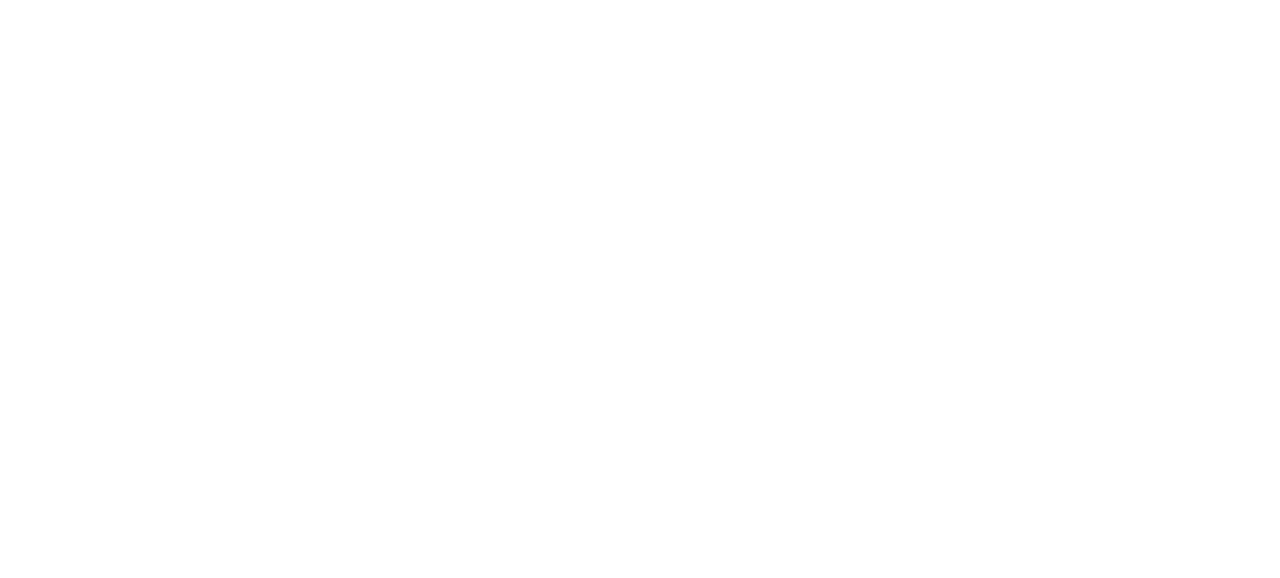
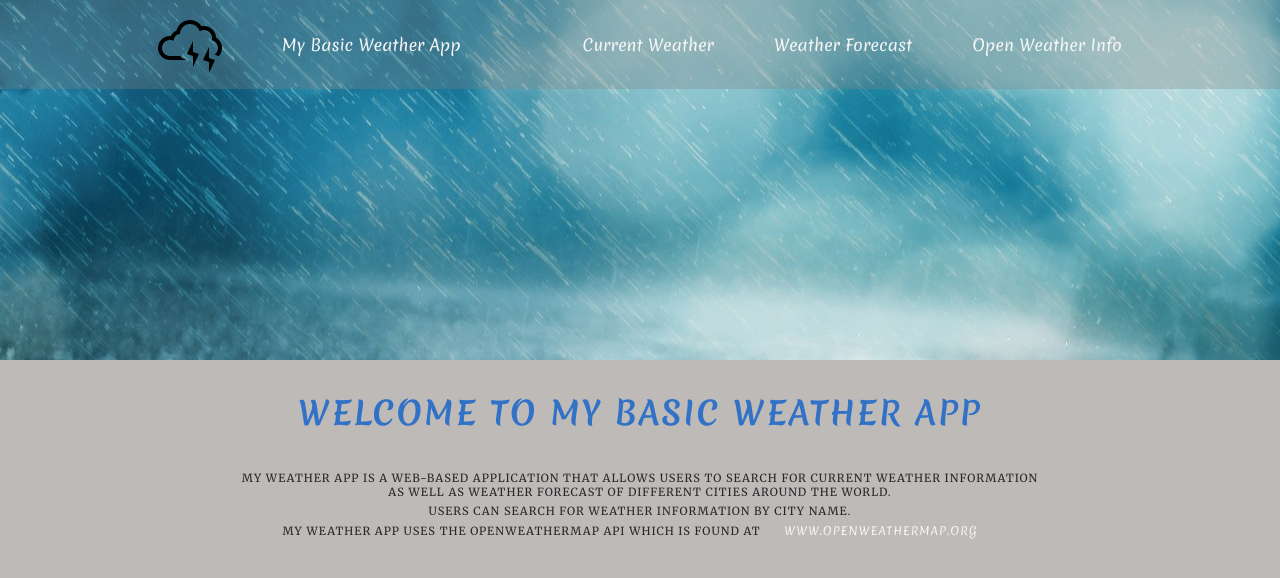
Before and after one commit to DeRooDirk/Weather-app, a plain HTML site: page index.html in a window 1280 px wide. Drawn offline with Linux system fonts and the light colour scheme; a web font is replaced by a local one.

Commit message:
update html
basic page layout

```diff
--- a/index.html
+++ b/index.html
@@ -4,11 +4,62 @@
 <head>
     <meta charset="UTF-8">
     <meta name="viewport" content="width=device-width, initial-scale=1.0">
+    <link rel="preconnect" href="https://fonts.gstatic.com">
+    <link href="https://fonts.googleapis.com/css2?family=Merienda:wght@400;700&family=Merriweather:ital,wght@0,300;0,400;0,700;0,900;1,400&display=swap" rel="stylesheet">
+    <link rel="preconnect" href="https://fonts.gstatic.com">
+    <link href="https://fonts.googleapis.com/css2?family=Sansita+Swashed:wght@300;400;500;600;700;800;900&display=swap" rel="stylesheet">
+    <link rel="preconnect" href="https://fonts.gstatic.com">
+    <link href="https://fonts.googleapis.com/css2?family=Dancing+Script:wght@400;500;600;700&display=swap" rel="stylesheet">
     <link rel="stylesheet" href="style.css">
-    <title>Weather app</title>
+    <title>My Weather app</title>
 </head>
 
 <body>
+    <section class="top">
+        <nav>
+            <div class="container">
+                <ul>
+                    <li>
+                        <a href="index.html" class="navbar-brand navbar-link weather">
+                            <img src="logo.png" class="img-responsive" id="logo" alt="">
+                        </a>
+                    </li>
+                    <li>
+                        <a href="">My Basic Weather App</a>
+                    </li>
+
+                </ul>
+                <ul>
+                    <li>
+                        <a href="">Current Weather</a>
+                    </li>
+                    <li>
+                        <a href="">Weather Forecast </a>
+                    </li>
+                    <li>
+                        <a href="">Open Weather Info </a>
+                    </li>
+                </ul>
+            </div>
+        </nav>
+    </section>
+    <section class="bottom">
+        <div class="container-Two">
+            <h1>Welcome To My Basic Weather App</h1>
+            <p>My weather app is a web-based application that allows users to search for current weather information <br> as well as weather forecast of different cities around the world.</p>
+            <p>Users can search for weather information by city name.</p>
+            <p> My weather app uses the openweathermap API which is found at
+                <a href="http\\:www.openweathermap.org">www.openweathermap.org</a>
+            </p>
+
+        </div>
+    </section>
+
+
+
+
+
+
     <script src="./sandbox.js"></script>
 </body>
 
--- a/style.css
+++ b/style.css
@@ -0,0 +1,83 @@
+/* font-family: 'Merriweather', serif; */
+
+
+/*  font-family: 'Merienda', cursive; */
+
+* {
+    margin: 0;
+    padding: 0;
+    box-sizing: border-box;
+}
+
+.top {
+    background-color: rgba(95, 158, 160, 0.582);
+    height: 100vh;
+    max-width: 100vw;
+    background-image: url(/bg.jpg);
+    background-size: cover;
+    background-repeat: no-repeat;
+    background-position: center center;
+    height: 45vh;
+    max-width: 100vw;
+}
+
+nav {
+    background-color: rgba(128, 128, 128, 0.308);
+}
+
+.container {
+    width: 80%;
+    margin: 0 auto;
+    display: flex;
+    justify-content: space-between;
+}
+
+ul {
+    list-style: none;
+    display: flex;
+    justify-content: center;
+    align-items: center;
+}
+
+li {
+    margin: 10px
+}
+
+a {
+    text-decoration: none;
+    font-family: 'Merienda', cursive;
+    color: whitesmoke;
+    margin: 20px;
+}
+
+.bottom {
+    background-color: rgb(190, 186, 184);
+    height: 65vh;
+    max-width: 100%;
+}
+
+.container-Two {
+    margin: 0 auto;
+    width: 80%;
+}
+
+h1 {
+    text-align: center;
+    color: rgb(49, 114, 199);
+    font-family: 'Merienda', cursive;
+    font-weight: 900;
+    font-size: 2rem;
+    text-transform: uppercase;
+    letter-spacing: 2px;
+    padding: 30px;
+}
+
+p {
+    text-align: center;
+    text-transform: uppercase;
+    font-family: 'Merriweather', serif;
+    font-size: .7rem;
+    color: rgb(37, 39, 41);
+    letter-spacing: 1px;
+    margin: 5px;
+}
```
Also changed, not shown: bg.jpg (added), logo.png (added).
